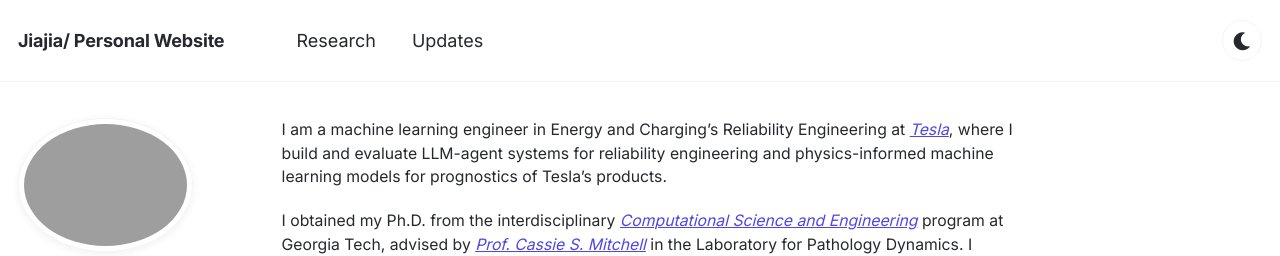
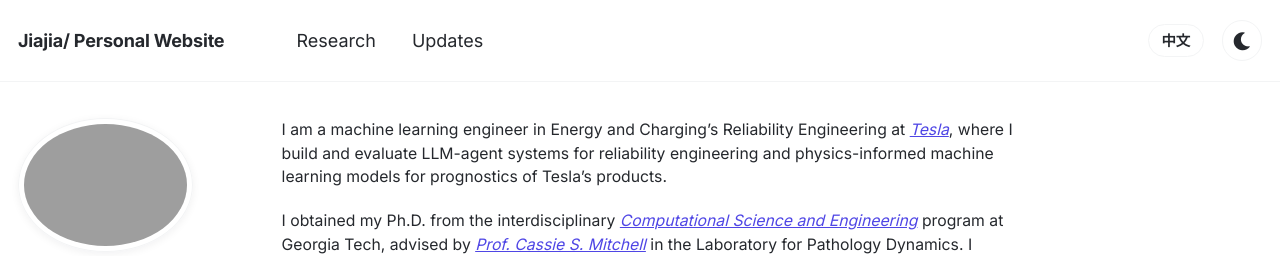
Before and after one commit to jxie1997/jxie1997.github.io, a Jekyll site: the page built from _pages/about.md, in a window 1280 px wide. Shown: the top 256 px of the page. Built offline with Jekyll 4.4.1, drawn with Linux system fonts in a browser that asks for light colours.

Commit message:
Add CN/EN language toggle with Chinese translation of About page

```diff
--- a/_includes/masthead.html
+++ b/_includes/masthead.html
@@ -19,6 +19,11 @@
         <ul class="hidden-links hidden"></ul>
       </nav>
     </div>
+    {% if page.lang == "zh" %}
+      <a href="{{ base_path }}/" class="lang-toggle" aria-label="Switch to English" title="Switch to English">EN</a>
+    {% else %}
+      <a href="{{ base_path }}/zh/" class="lang-toggle" aria-label="切换到中文" title="切换到中文">中文</a>
+    {% endif %}
     <button type="button" class="theme-toggle" id="theme-toggle" aria-label="Toggle dark mode" title="Toggle dark mode">
       <i class="fas fa-moon theme-toggle__icon theme-toggle__icon--light" aria-hidden="true"></i>
       <i class="fas fa-sun theme-toggle__icon theme-toggle__icon--dark" aria-hidden="true"></i>
--- a/_sass/_modern.scss
+++ b/_sass/_modern.scss
@@ -88,6 +88,33 @@ hr {
   letter-spacing: -0.01em;
 }
 
+/* language toggle
+   ========================================================================== */
+
+.lang-toggle {
+  flex-shrink: 0;
+  display: inline-flex;
+  align-items: center;
+  justify-content: center;
+  height: 2.25em;
+  padding: 0 0.85em;
+  margin-left: 0.5em;
+  font-size: 0.8em;
+  font-weight: 600;
+  color: var(--color-text);
+  border: 1px solid var(--color-border);
+  border-radius: 999px;
+  background: transparent;
+  text-decoration: none;
+  cursor: pointer;
+  transition: background-color 0.15s ease-in-out, border-color 0.15s ease-in-out;
+
+  &:hover {
+    background: var(--color-nav-hover-bg);
+    text-decoration: none;
+  }
+}
+
 /* theme toggle
    ========================================================================== */
 
```
Also changed, not shown: _pages/about-zh.md (added, +53 -0 lines).
